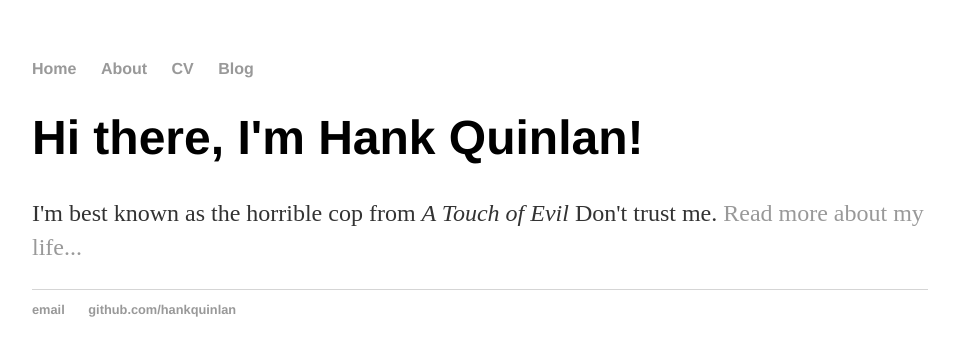
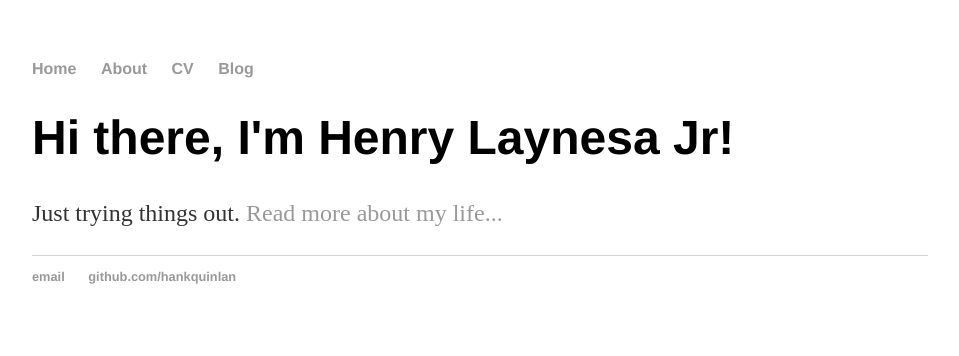
Before and after one commit to henrylaynesa/henrylaynesa.github.io, a Jekyll site: the page built from index.html, in a window 1280 px wide. Shown: the top 356 px of the page, without its empty margins (160-1119 px from the left). Built offline with Jekyll 4.4.1, drawn with Linux system fonts in a browser that asks for light colours.

Commit message:
Changed index.html from default

```diff
--- a/index.html
+++ b/index.html
@@ -1,8 +1,10 @@
 ---
 layout: default
-title: Hank Quinlan, Horrible Cop
+title: Henry Laynesa Jr
 ---
 <div class="blurb">
-	<h1>Hi there, I'm Hank Quinlan!</h1>
-	<p>I'm best known as the horrible cop from <em>A Touch of Evil</em> Don't trust me. <a href="/about">Read more about my life...</a></p>
+	<h1>Hi there, I'm Henry Laynesa Jr!</h1>
+	<p>
+		Just trying things out. <a href="/about">Read more about my life...</a>
+	</p>
 </div><!-- /.blurb -->
```
